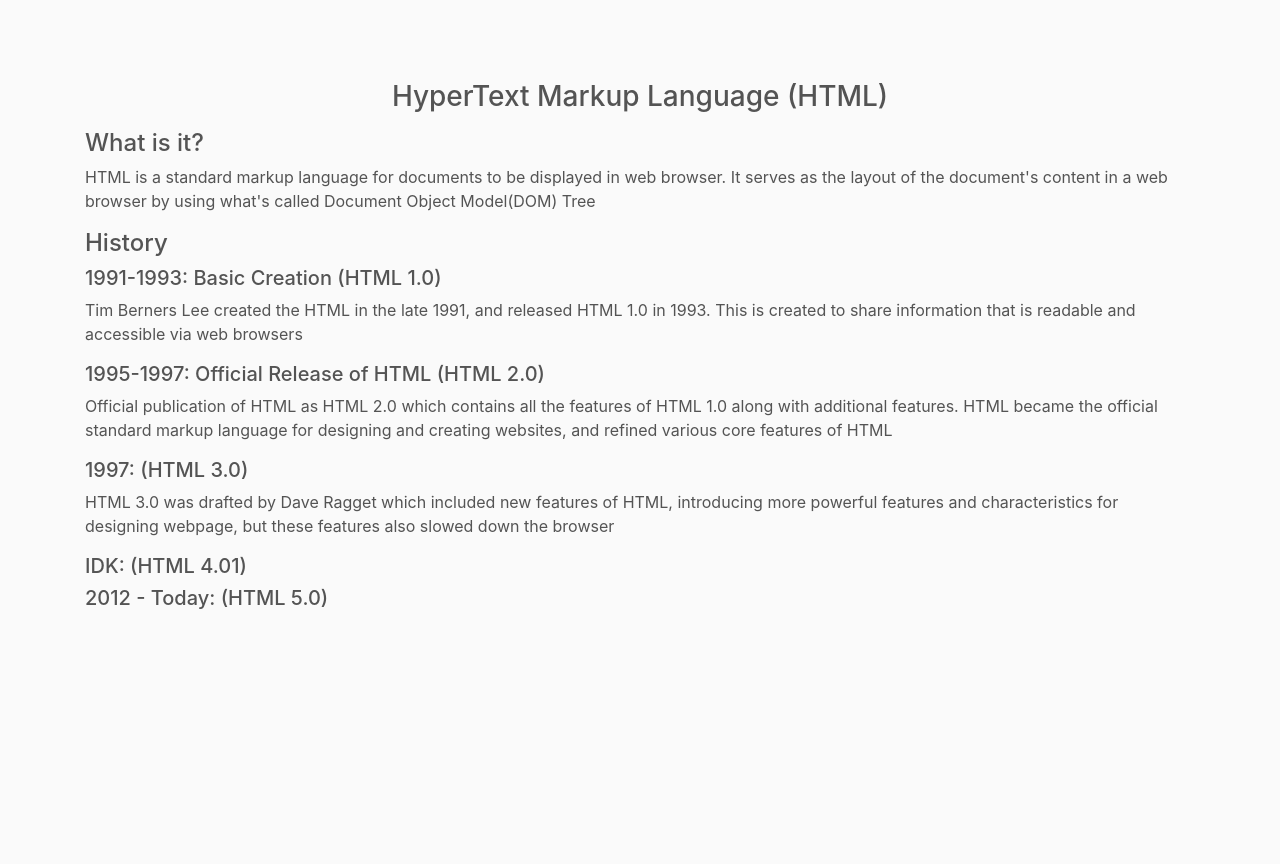
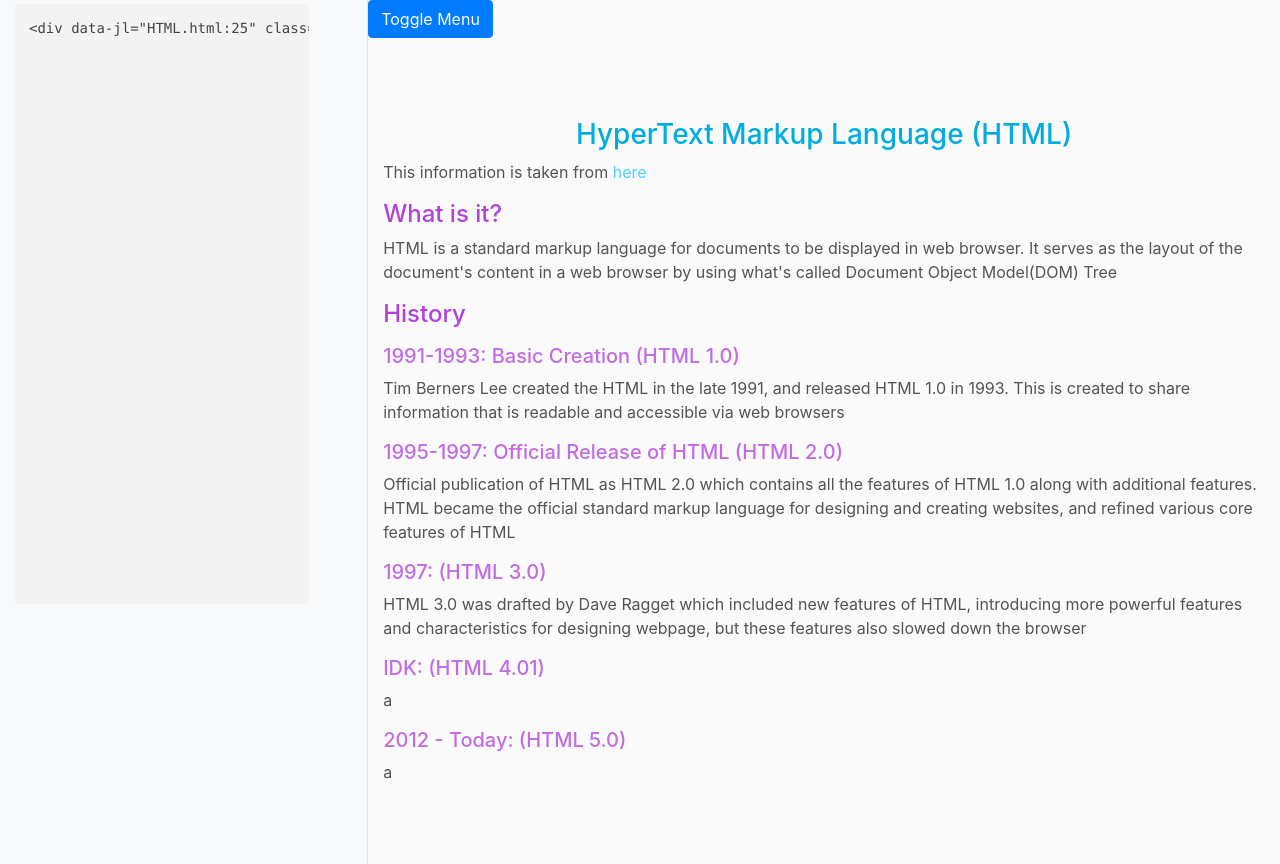
Before and after one commit to frinzekt/Web-Technologies-Demo, a website built with webpack: page HTML.html in a window 1280 px wide. Shown: the part 56-920 px from the top of the page. Before the commit the page ends 800 px from the top, so only its background shows below. Built offline with nearby package versions, Linux system fonts and the light colour scheme.

Commit message:
HTML sidebar

```diff
--- a/HTML.html
+++ b/HTML.html
@@ -13,42 +13,76 @@
 		/>
 		<link rel="stylesheet" href="css/style.css" />
 		<link rel="stylesheet" href="https://stackpath.bootstrapcdn.com/font-awesome/4.7.0/css/font-awesome.min.css" />
+		<!-- HTML SYNTAX HIGHLIGHTER -->
+		<link rel="stylesheet" href="//cdnjs.cloudflare.com/ajax/libs/highlight.js/9.18.1/styles/default.min.css" />
+		<script src="//cdnjs.cloudflare.com/ajax/libs/highlight.js/9.18.1/highlight.min.js"></script>
 	</head>
 
 	<body>
+		<div class="d-flex toggled" id="wrapper">
+			<!-- Sidebar -->
+			<div class="bg-light border-right" id="sidebar-wrapper">
+				<div class="sidebar-heading">Live HTML DOM Viewer</div>
+				<pre id="liveCodeContainer" style="padding: 15px;">
+					<code id="liveCode" class="hljs html" style="min-height:75vh;max-height:75vh;max-width:23vw"> </code>
+				</pre>
+			</div>
+			<!-- /#sidebar-wrapper -->
+
+			<div id="page-content-wrapper">
 				<nav id="nav"></nav>
+				<button class="btn btn-primary" id="menu-toggle">Toggle Menu</button>
 				<article class="container">
-			<h3 class="title">HyperText Markup Language (HTML)</h3>
-
-			<div>
-				<h4>What is it?</h4>
+					<h3 class="title text--color-primary">HyperText Markup Language (HTML)</h3>
+					<p>
+						This information is taken from
+						<a class="text--color-primary-lighter" href="https://www.w3schools.in/html-tutorial/history/">here</a>
+					</p>
+					<div id="intro">
+						<h4 class="text--color-accent">What is it?</h4>
 
 						<p>
-					HTML is a standard markup language for documents to be displayed in web browser. It serves as the layout of the document's content
-					in a web browser by using what's called Document Object Model(DOM) Tree
+							HTML is a standard markup language for documents to be displayed in web browser. It serves as the layout of the document's
+							content in a web browser by using what's called Document Object Model(DOM) Tree
+						</p>
+					</div>
+					<div id="history">
+						<h4 class="text--color-accent">History</h4>
+						<div>
+							<h5 class="text--color-accent-light">1991-1993: Basic Creation (HTML 1.0)</h5>
+							<p>
+								Tim Berners Lee created the HTML in the late 1991, and released HTML 1.0 in 1993. This is created to share information that
+								is readable and accessible via web browsers
 							</p>
 						</div>
 						<div>
-				<h4>History</h4>
-				<h5>1991-1993: Basic Creation (HTML 1.0)</h5>
+							<h5 class="text--color-accent-light">1995-1997: Official Release of HTML (HTML 2.0)</h5>
 							<p>
-					Tim Berners Lee created the HTML in the late 1991, and released HTML 1.0 in 1993. This is created to share information that is
-					readable and accessible via web browsers
+								Official publication of HTML as HTML 2.0 which contains all the features of HTML 1.0 along with additional features. HTML
+								became the official standard markup language for designing and creating websites, and refined various core features of HTML
 							</p>
-				<h5>1995-1997: Official Release of HTML (HTML 2.0)</h5>
+						</div>
+						<div>
+							<h5 class="text--color-accent-light">1997: (HTML 3.0)</h5>
 							<p>
-					Official publication of HTML as HTML 2.0 which contains all the features of HTML 1.0 along with additional features. HTML became
-					the official standard markup language for designing and creating websites, and refined various core features of HTML
+								HTML 3.0 was drafted by Dave Ragget which included new features of HTML, introducing more powerful features and
+								characteristics for designing webpage, but these features also slowed down the browser
 							</p>
-				<h5>1997: (HTML 3.0)</h5>
-				<p>
-					HTML 3.0 was drafted by Dave Ragget which included new features of HTML, introducing more powerful features and characteristics
-					for designing webpage, but these features also slowed down the browser
-				</p>
-				<h5>IDK: (HTML 4.01)</h5>
-				<h5>2012 - Today: (HTML 5.0)</h5>
 						</div>
+						<div>
+							<h5 class="text--color-accent-light">IDK: (HTML 4.01)</h5>
+							<p>a</p>
+						</div>
+						<div>
+							<h5 class="text--color-accent-light">2012 - Today: (HTML 5.0)</h5>
+							<p>a</p>
+						</div>
+					</div>
+					<div id="elements"></div>
 				</article>
+			</div>
+		</div>
+
 		<footer id="footer"></footer>
 
 		<!-- Jquery -->
@@ -73,5 +107,29 @@
 
 		<!-- My Bundled Component Script -->
 		<script src="dist/bundle.js"></script>
+		<script>
+			document.onmouseover = e => {
+				const codeDiv = document.querySelector('#liveCode');
+				const codeContainer = document.querySelector('#liveCodeContainer');
+				if (e.target == codeDiv || e.target == codeContainer) {
+					//codeDiv.textContent = 'Recursion... Very Naughty!!';
+				} else {
+					//CHANGE TEXT AND HIGHLIGHT ELEMENT
+					codeDiv.textContent = e.target.outerHTML;
+					e.target.classList.add('overlay');
+				}
+			};
+
+			document.onmouseout = e => {
+				e.target.classList.remove('overlay');
+			};
+		</script>
+		<!-- Menu Toggle Script -->
+		<script>
+			$('#menu-toggle').click(function(e) {
+				e.preventDefault();
+				$('#wrapper').toggleClass('toggled');
+			});
+		</script>
 	</body>
 </html>
```
Lines whose indentation alone changed are shown as unchanged.
